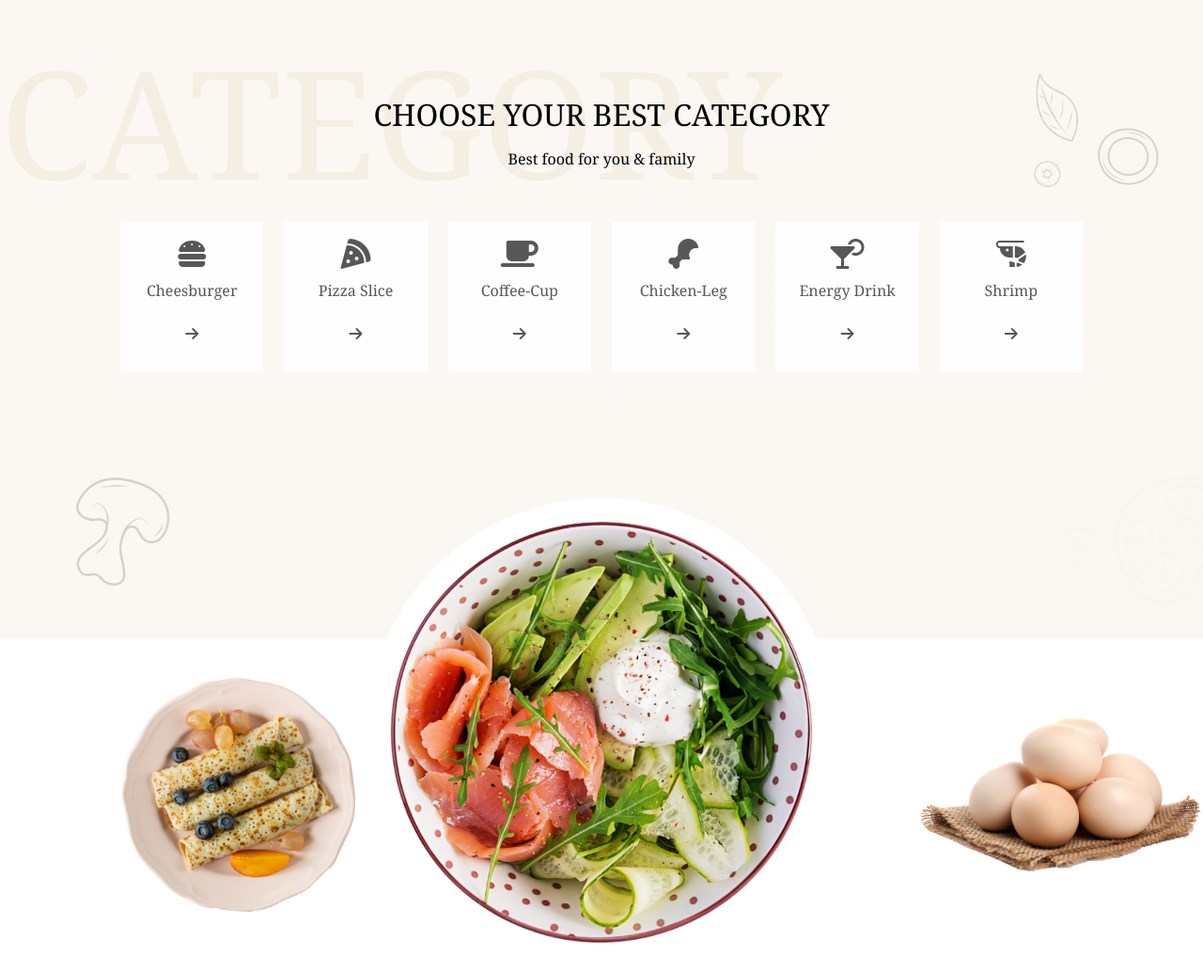
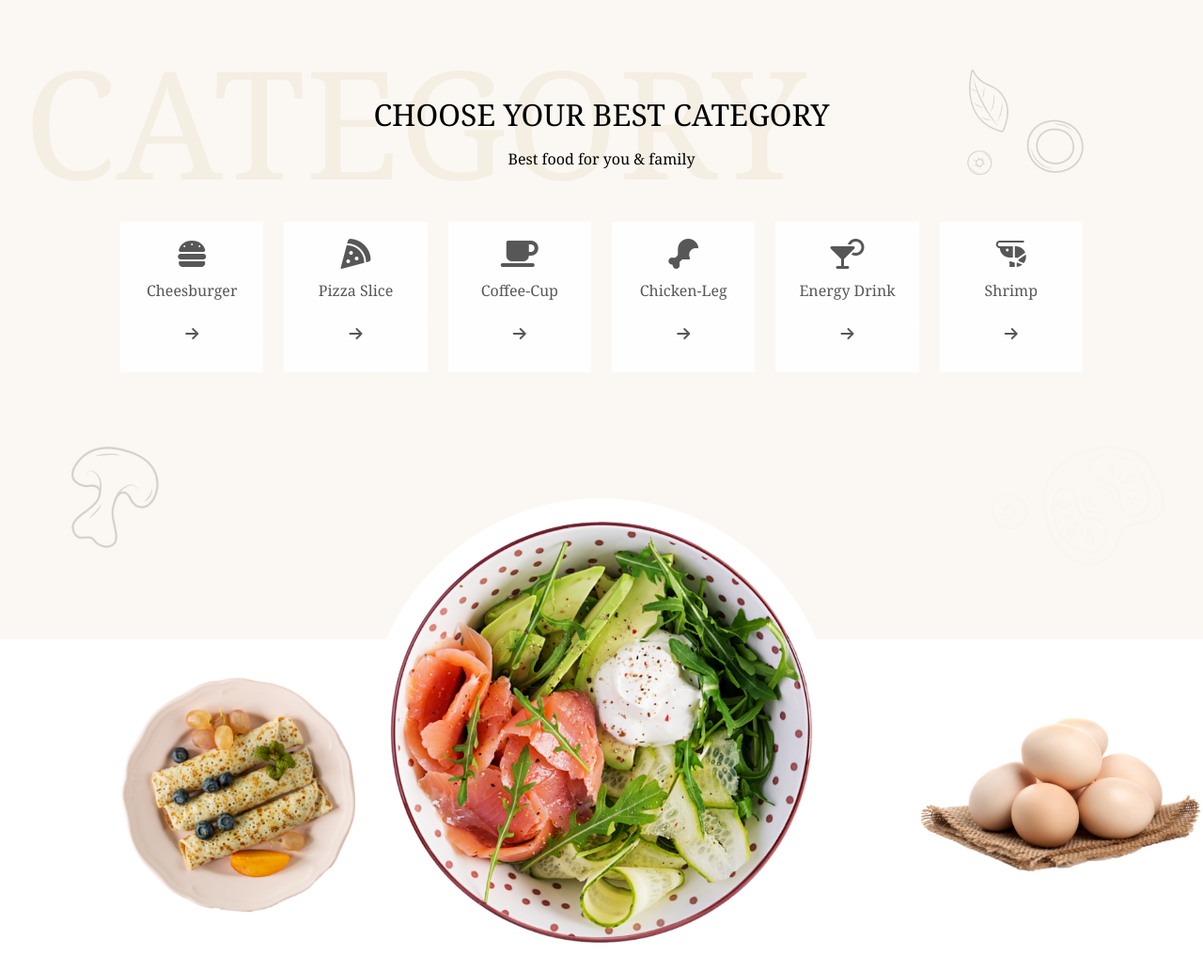
Before and after one commit to ColinHuart/Kabibi, a website: page index.html in a window 1280 px wide. Shown: the top 1033 px of the page at 94% size. Drawn offline with Linux system fonts and the light colour scheme; files whose address does not match are found by name.

Commit message:
sassResolved

```diff
--- a/assets/sass/sections/_Category.scss
+++ b/assets/sass/sections/_Category.scss
@@ -10,8 +10,8 @@
       rgba(250, 246, 240, 0.8),
       rgba(250, 246, 240, 0.8)
     ),
-    url("../../assets/img/banner/imgbgcategory.jpg");
-  background-size: cover;
+    url("../assets/img/banner/imgbgcategory.jpg");
+  background-size: contain;
 }
 .sectionCategory1 {
   padding-right: 10%;
@@ -77,7 +77,7 @@
   font-weight: lighter;
   position: absolute;
   top: 3%;
-  left: 0%;
+  left: 2%;
   opacity: 1;
   color: #f5eee3;
 }
```
Also changed, not shown: assets/css/style.css.
